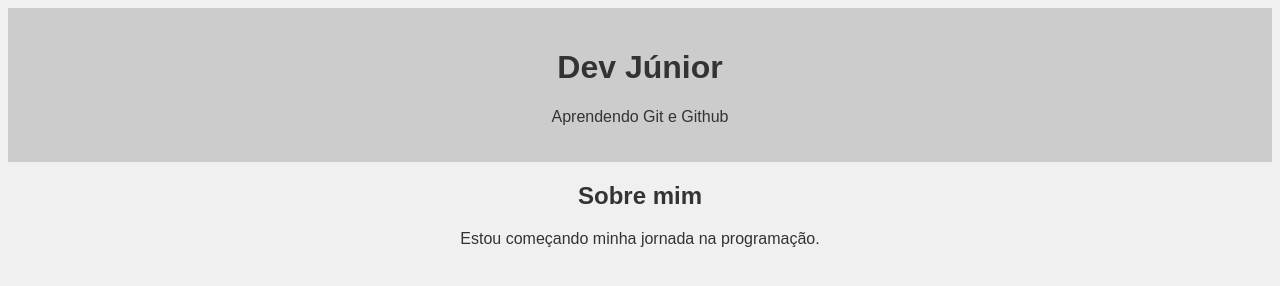
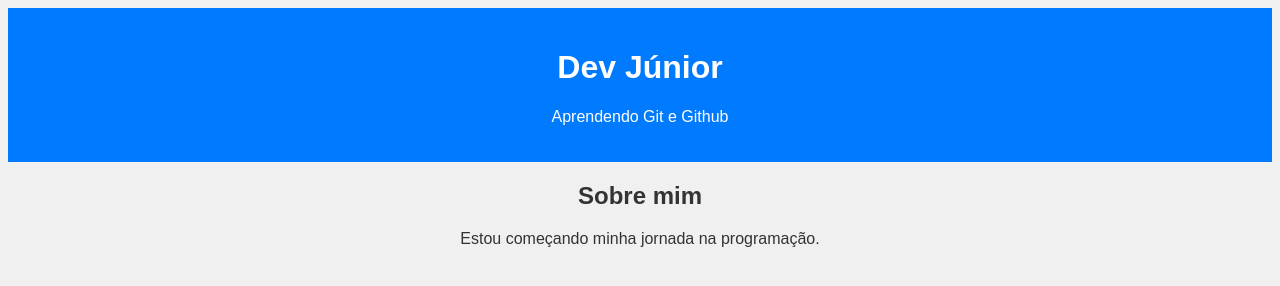
Before and after one commit to arthurzanetti-a11y/Aulas-git-github, a plain HTML site: page index.html in a window 1280 px wide. Drawn offline with Linux system fonts and the light colour scheme.

Commit message:
Alterei o header para azul

```diff
--- a/style.css
+++ b/style.css
@@ -6,6 +6,7 @@ body {
 }
 
 header {
-    background-color: #ccc; /* Cinza sem graça */
+    background-color: #007bff; /* Azul profissional */
+    color: white;
     padding: 20px;
 }
```
